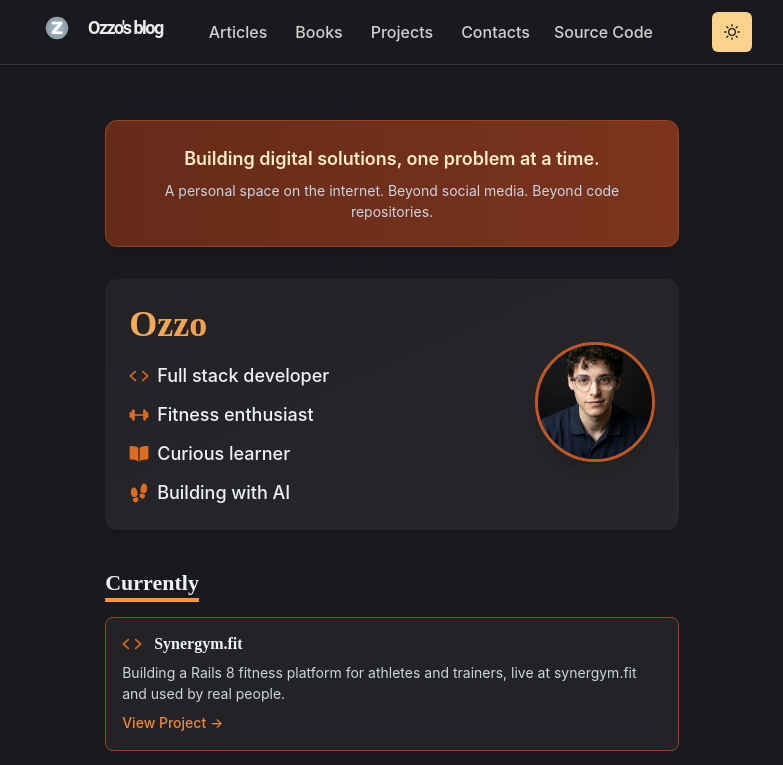
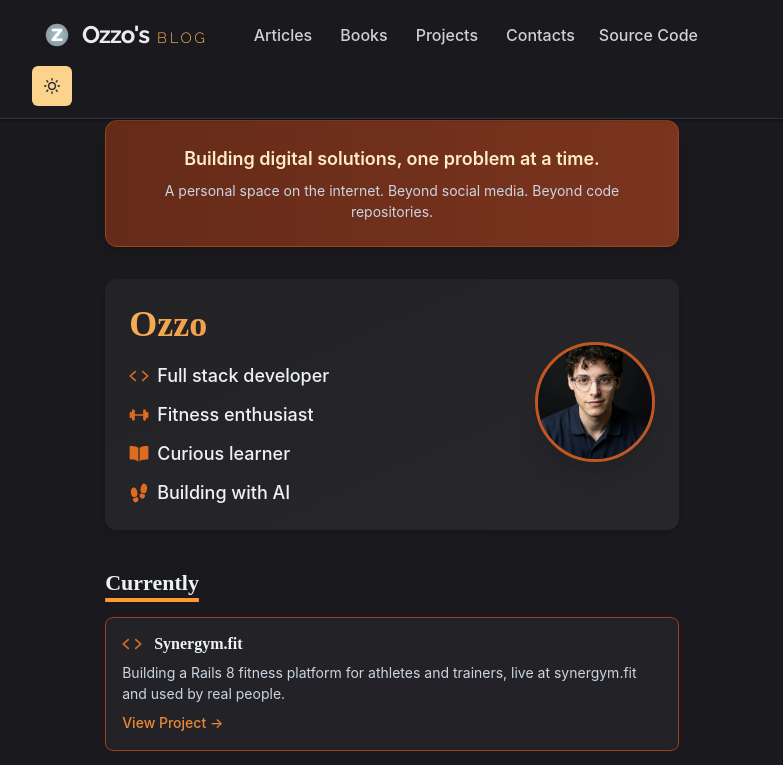
Before and after one commit to ozzgio/portfolio, a Next.js app: page / in a window 1280 px wide. Shown: the top 765 px of the page, without its empty margins (248-1031 px from the left). Built offline with nearby package versions, Linux system fonts and the light colour scheme.

Commit message:
style: refine navbar logo typography

```diff
--- a/components/logo.js
+++ b/components/logo.js
@@ -8,12 +8,14 @@ const LogoBox = styled.span`
   font-size: 18px;
   display: inline-flex;
   align-items: center;
-  height: 30px;
-  line-height: 20px;
-  padding: 10px;
+  gap: 10px;
+  min-height: 30px;
+  line-height: 1;
+  padding: 8px 10px;
 
   > svg {
     transition: 200ms ease;
+    flex-shrink: 0;
   }
 
   &:hover > svg {
@@ -28,18 +30,28 @@ const Logo = () => {
         <ZIcon />
         <Text
           color={useColorModeValue("gray.800", "whiteAlpha.900")}
-          fontFamily="Roboto"
-          fontWeight="bold"
+          fontFamily="'Raleway', sans-serif"
+          fontWeight="700"
           as="span"
-          ml={4}
-          fontSize={{ base: "lg", md: "inherit" }}
+          display="inline-flex"
+          alignItems="baseline"
+          gap={{ base: 1.5, md: 2 }}
+          fontSize={{ base: "xl", md: "2xl" }}
+          letterSpacing="-0.04em"
           whiteSpace="nowrap"
         >
-          <Text as="span" display={{ base: "none", sm: "inline" }}>
-            Ozzo&apos;s blog
+          <Text as="span" color={useColorModeValue("gray.900", "whiteAlpha.900")}>
+            Ozzo&apos;s
           </Text>
-          <Text as="span" display={{ base: "inline", sm: "none" }}>
-            Ozzo
+          <Text
+            as="span"
+            fontSize={{ base: "0.7em", md: "0.62em" }}
+            fontWeight="300"
+            letterSpacing="0.18em"
+            textTransform="uppercase"
+            color={useColorModeValue("orange.500", "orange.300")}
+          >
+            blog
           </Text>
         </Text>
       </LogoBox>
```
